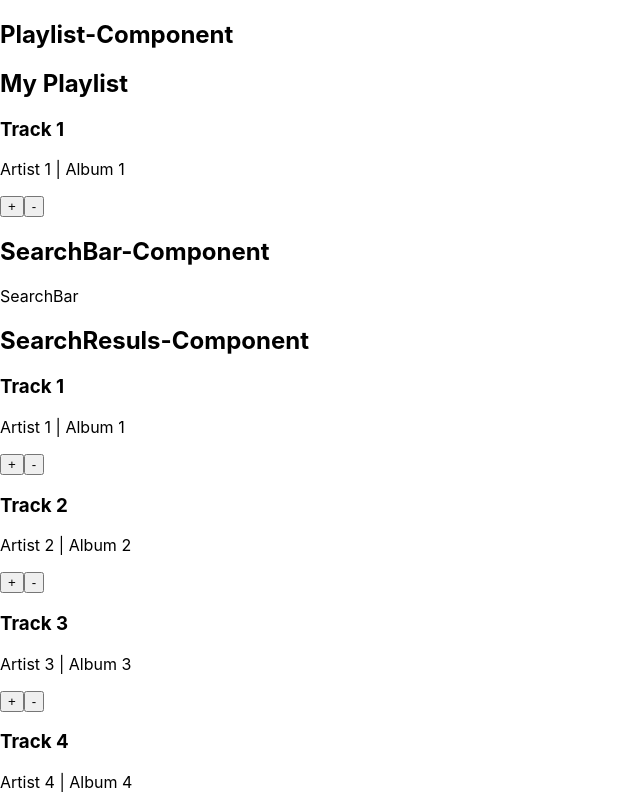
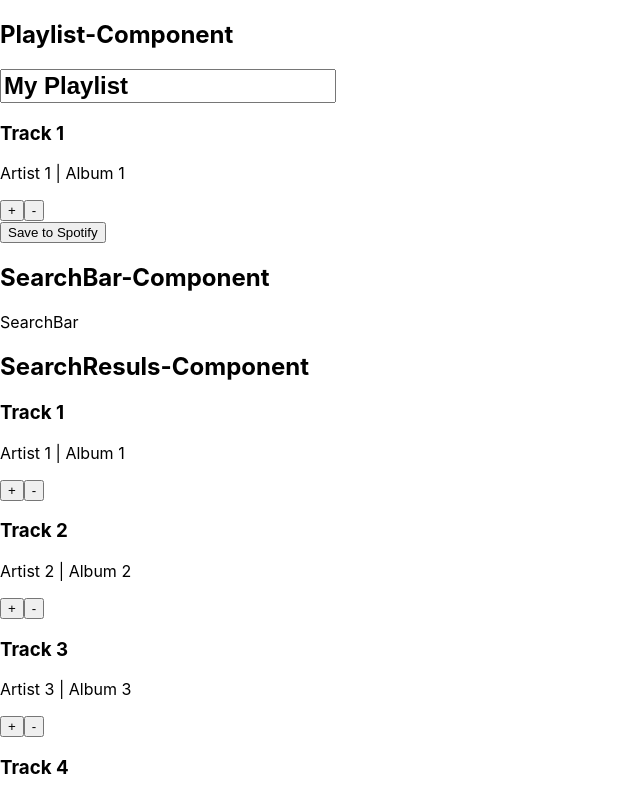
Before and after one commit to elialee1984/jammming, a React (Create React App) app: page / in a window 1280 px wide. Shown: the top 796 px of the page, without its empty margins (0-640 px from the left). Built offline with nearby package versions, Linux system fonts and the light colour scheme.

Commit message:
Renaming playlist and saving it to a user's account enabled

```diff
--- a/src/App.js
+++ b/src/App.js
@@ -7,11 +7,11 @@ import Tracklist from "./components/Tracklist/Tracklist";
 
 const App = () => {
     const [tracks, setTracks] = useState([
-        { id: 1, name: "Track 1", artist: "Artist 1", album: "Album 1" },
-        { id: 2, name: "Track 2", artist: "Artist 2", album: "Album 2" },
-        { id: 3, name: "Track 3", artist: "Artist 3", album: "Album 3" },
-        { id: 4, name: "Track 4", artist: "Artist 4", album: "Album 4" },
-        { id: 5, name: "Track 5", artist: "Artist 5", album: "Album 5" },
+        { id: 1, name: "Track 1", artist: "Artist 1", album: "Album 1", uri: "spotify:track:1" },
+        { id: 2, name: "Track 2", artist: "Artist 2", album: "Album 2", uri: "spotify:track:2" },
+        { id: 3, name: "Track 3", artist: "Artist 3", album: "Album 3", uri: "spotify:track:3" },
+        { id: 4, name: "Track 4", artist: "Artist 4", album: "Album 4", uri: "spotify:track:4" },
+        { id: 5, name: "Track 5", artist: "Artist 5", album: "Album 5", uri: "spotify:track:5" },
     ]);
     const [playlistName, setPlaylistName] = useState("My Playlist");
     const [playlistTracks, setPlaylistTracks] = useState(tracks.slice(0, 1));
@@ -29,10 +29,21 @@ const App = () => {
         );
     };
 
+    const handleNameChange = newName => {
+        setPlaylistName(newName);
+    };
+
+    const savePlaylist = () => {
+        const trackURIs = playlistTracks.map(track => track.uri);
+        console.log("Saving playlist with URIs:", trackURIs); // Simulate saving to Spotify
+        setPlaylistTracks([]); // Reset the playlist
+        setPlaylistName("New Playlist"); // Reset the playlist name
+    };
+
     return (
         <div>
             <h2>Playlist-Component</h2>
-            <Playlist name={playlistName} tracks={playlistTracks} onAdd={addTrack} onRemove={removeTrack}/>
+            <Playlist name={playlistName} tracks={playlistTracks} onRemove={removeTrack} onNameChange={handleNameChange} onSave={savePlaylist}/>
             <h2>SearchBar-Component</h2>
             <SearchBar />
             <h2>SearchResuls-Component</h2>
--- a/src/components/Playlist/Playlist.js
+++ b/src/components/Playlist/Playlist.js
@@ -1,11 +1,17 @@
 import React from "react";
 import Tracklist from "../Tracklist/Tracklist";
 
-const Playlist = ({ name, tracks, onRemove }) => {
+const Playlist = ({ name, tracks, onRemove, onNameChange, savePlaylist }) => {
     return (
         <div>
-            <h2>{name}</h2>
+            <input
+                type="text"
+                value={name}
+                onChange={e => onNameChange(e.target.value)}
+                style={{ fontSize: '24px', fontWeight: 'bold' }}
+            />
             <Tracklist tracks={tracks} onRemove={onRemove} />
+            <button onClick={savePlaylist}>Save to Spotify</button>
         </div>
     );
 };
```
